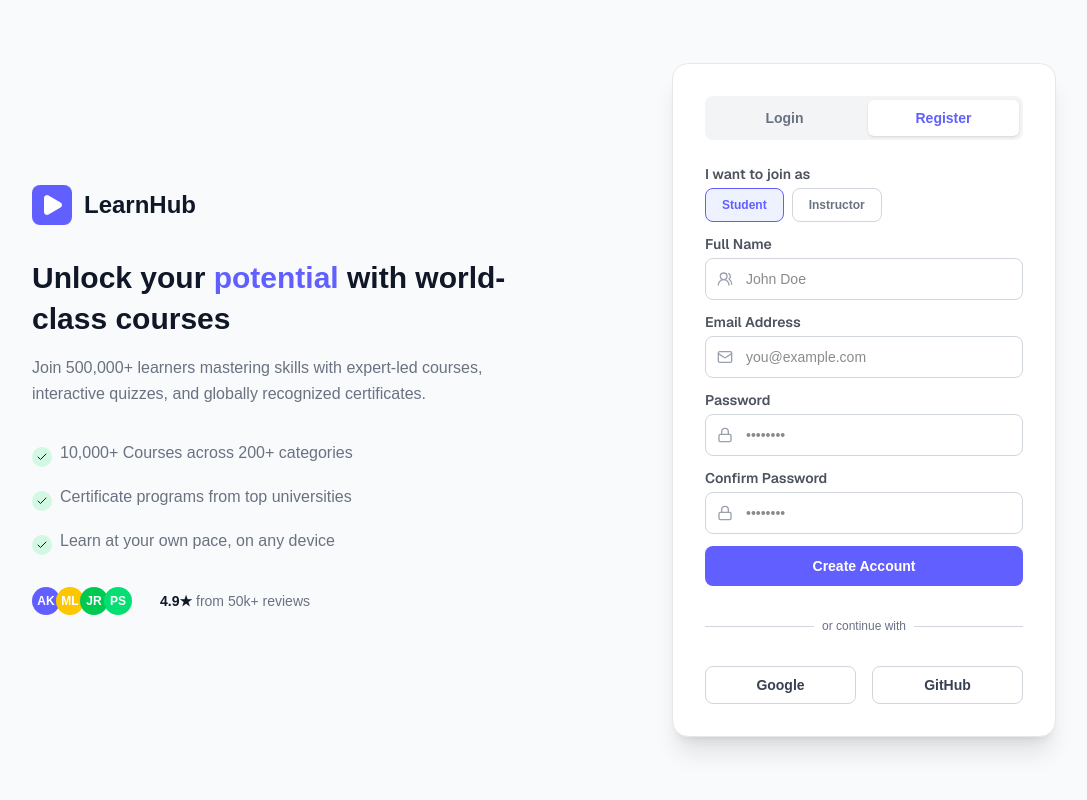
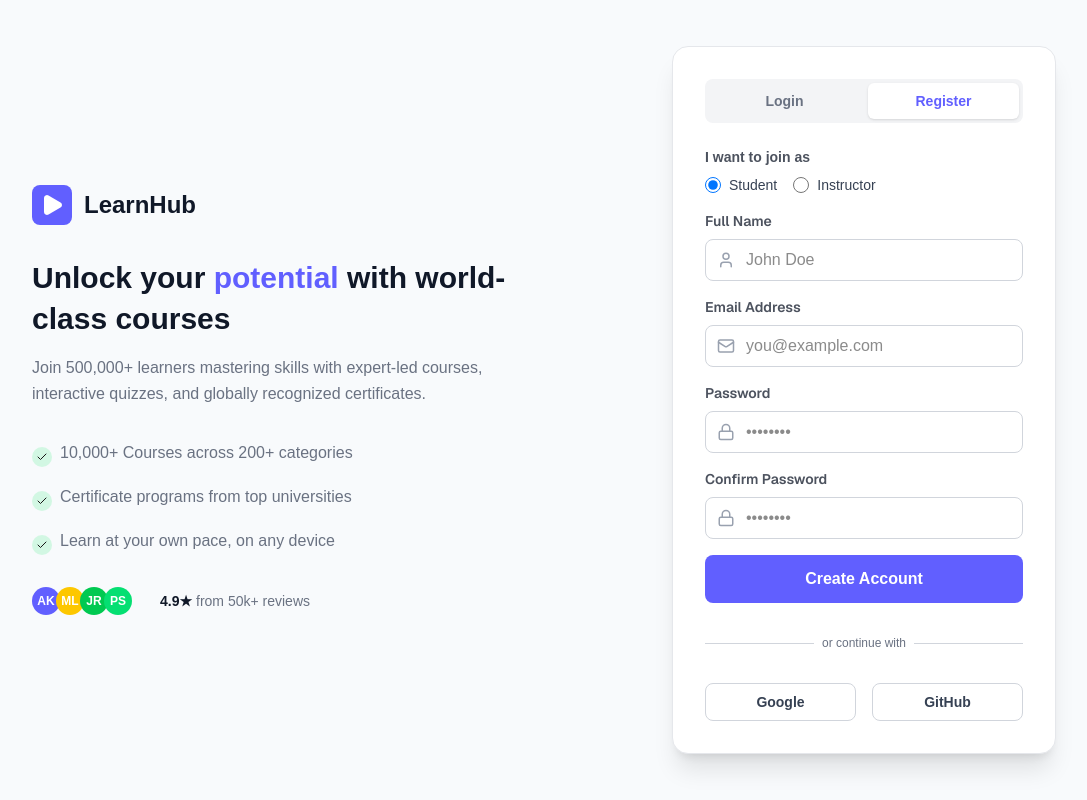
Before and after one commit to SalmaAboArab/LearnHub-Platform-Frontend, a Next.js app: page / in a window 1280 px wide. Both pictures are taken after a click on the button "Register". Shown: the whole page, without its empty margins (96-1183 px from the left). Built offline with nearby package versions, Linux system fonts and the light colour scheme.

Commit message:
Refactor authentication components and add validation schemas for login and registration

```diff
--- a/features/auth/components/auth-card.tsx
+++ b/features/auth/components/auth-card.tsx
@@ -1,9 +1,7 @@
 'use client'
 
 import React from 'react'
-import { Mail, Lock, Eye, EyeOff } from 'lucide-react'
 import { useState } from 'react'
-import { SocialLoginButtons } from './social-login-buttons'
 
 interface AuthCardProps {
   children: React.ReactNode
@@ -72,52 +70,4 @@ export function FormField({
   )
 }
 
-interface LoginFormProps {
-  onSubmit?: (data: { email: string; password: string }) => void
-}
-
-export function LoginForm({ onSubmit }: LoginFormProps) {
-  const [email, setEmail] = useState('')
-  const [password, setPassword] = useState('')
-
-  const handleSubmit = (e: React.FormEvent) => {
-    e.preventDefault()
-    onSubmit?.({ email, password })
-  }
-
-  return (
-    <form onSubmit={handleSubmit} className="space-y-4">
-      <FormField
-        label="Email Address"
-        type="email"
-        placeholder="you@example.com"
-        icon={<Mail size={18} />}
-        value={email}
-        onChange={(e) => setEmail(e.target.value)}
-      />
-      <FormField
-        label="Password"
-        isPassword
-        placeholder="••••••••"
-        icon={<Lock size={18} />}
-        value={password}
-        onChange={(e) => setPassword(e.target.value)}
-        showPasswordToggle
-      />
-
-      <div className="flex justify-end">
-        <a href="#" className="text-sm text-indigo-500 hover:text-indigo-600 font-semibold font-sans">
-          Forgot password?
-        </a>
-      </div>
-
-      <button
-        type="submit"
-        className="w-full bg-indigo-500 hover:bg-indigo-600 text-white text-sm font-semibold py-3 rounded-lg transition-colors"
-      >
-        Sign In
-      </button>
-
-    </form>
-  )
-}
+export type { FormFieldProps }
--- /dev/null
+++ b/features/auth/components/auth-form.tsx
@@ -0,0 +1,94 @@
+'use client'
+
+import React, { useState } from 'react'
+import { Mail, Lock } from 'lucide-react'
+import * as Yup from 'yup'
+import { FormField } from './auth-card'
+import { loginSchema, type LoginFormData } from '../schemas/validation-schema'
+
+interface AuthFormProps {
+  onSubmit?: (data: LoginFormData) => void
+}
+
+export function AuthForm({ onSubmit }: AuthFormProps) {
+  const [formData, setFormData] = useState<LoginFormData>({
+    email: '',
+    password: '',
+  })
+  const [errors, setErrors] = useState<Record<string, string>>({})
+
+  const handleChange = (field: keyof LoginFormData) => (
+    e: React.ChangeEvent<HTMLInputElement>
+  ) => {
+    setFormData((prev) => ({
+      ...prev,
+      [field]: e.target.value,
+    }))
+    // Clear error for this field when user starts typing
+    if (errors[field]) {
+      setErrors((prev) => ({
+        ...prev,
+        [field]: '',
+      }))
+    }
+  }
+
+  const handleSubmit = async (e: React.FormEvent) => {
+    e.preventDefault()
+    try {
+      const validatedData = await loginSchema.validate(formData, { abortEarly: false })
+      setErrors({})
+      onSubmit?.(validatedData)
+    } catch (error) {
+      const newErrors: Record<string, string> = {}
+      if (error instanceof Yup.ValidationError) {
+        error.inner.forEach((err: Yup.ValidationError) => {
+          newErrors[err.path || ''] = err.message
+        })
+      }
+      setErrors(newErrors)
+    }
+  }
+
+  return (
+    <form onSubmit={handleSubmit} className="space-y-4">
+      <div>
+        <FormField
+          label="Email Address"
+          type="email"
+          placeholder="you@example.com"
+          icon={<Mail size={18} />}
+          value={formData.email}
+          onChange={handleChange('email')}
+        />
+        {errors.email && <p className="text-red-500 text-xs mt-1">{errors.email}</p>}
+      </div>
+
+      <div>
+        <FormField
+          label="Password"
+          isPassword
+          placeholder="••••••••"
+          icon={<Lock size={18} />}
+          value={formData.password}
+          onChange={handleChange('password')}
+          showPasswordToggle
+        />
+        {errors.password && <p className="text-red-500 text-xs mt-1">{errors.password}</p>}
+      </div>
+
+      <div className="flex justify-end">
+        <a href="#" className="text-sm text-indigo-500 hover:text-indigo-600 font-semibold font-sans">
+          Forgot password?
+        </a>
+      </div>
+
+      <button
+        type="submit"
+        className="w-full bg-indigo-500 hover:bg-indigo-600 text-white text-sm font-semibold py-3 rounded-lg transition-colors"
+      >
+        Sign In
+      </button>
+    </form>
+  )
+}
--- a/features/auth/components/auth.tsx
+++ b/features/auth/components/auth.tsx
@@ -3,7 +3,7 @@
 import React, { useState } from "react";
 import { AuthCard } from "./auth-card";
 import { AuthTabs } from "./auth-tabs";
-import { LoginForm } from "./auth-card";
+import { AuthForm } from "./auth-form";
 import Register from "./register";
 import { SocialLoginButtons } from "./social-login-buttons";
 
@@ -13,7 +13,7 @@ export function Auth() {
     <AuthCard>
       <AuthTabs currentTab={activeTab} onTabChange={setActiveTab}>
         {activeTab === "login" ? (
-          <LoginForm onSubmit={(data) => console.log("Login data:", data)} />
+          <AuthForm onSubmit={(data) => console.log("Login data:", data)} />
         ) : (
           <Register />
         )}
--- a/features/auth/components/register.tsx
+++ b/features/auth/components/register.tsx
@@ -1,101 +1,141 @@
-import { FormProvider } from "@/shared/forms/form-provider";
-import { Button } from "@/shared/ui/button";
-import { RHFInput } from "@/shared/forms/rhf-input";
-import { yupResolver } from "@hookform/resolvers/yup";
-import React from "react";
-import { useForm } from "react-hook-form";
-import * as Yup from "yup";
-import { Lock, MailIcon, UsersRound } from "lucide-react";
-import { RHFRadioButtonGroup } from "@/shared/forms/rhf-radio-button-group";
+'use client'
+
+import React, { useState } from 'react'
+import { Mail, Lock, User } from 'lucide-react'
+import * as Yup from 'yup'
+import { FormField } from './auth-card'
+import { registerSchema, type RegisterFormData } from '../schemas/validation-schema'
 
 export default function Register() {
-  const Schema = Yup.object().shape({
-    username: Yup.string()
-      .required("Full Name is required")
-      .min(3, "Full Name must be at least 3 characters"),
-    email: Yup.string()
-      .required("Email is required")
-      .email("Email must be a valid email address"),
-    password: Yup.string()
-      .required("Password is required")
-      .min(6, "Password must be at least 6 characters"),
-    confirmPassword: Yup.string()
-      .oneOf([Yup.ref("password")], "Passwords must match")
-      .required("Confirm Password is required"),
-    role: Yup.string().required("Please select a role").default("student"),
-  });
+  const [formData, setFormData] = useState<RegisterFormData>({
+    fullName: '',
+    email: '',
+    password: '',
+    confirmPassword: '',
+    role: 'student',
+  })
+  const [errors, setErrors] = useState<Record<string, string>>({})
 
-  const defaultValues = {
-    username: "",
-    email: "",
-    password: "",
-    confirmPassword: "",
-    role: "student",
-  };
+  const handleChange = (field: keyof RegisterFormData) => (
+    e: React.ChangeEvent<HTMLInputElement | HTMLSelectElement>
+  ) => {
+    setFormData((prev) => ({
+      ...prev,
+      [field]: e.target.value,
+    }))
+    // Clear error for this field when user starts typing
+    if (errors[field]) {
+      setErrors((prev) => ({
+        ...prev,
+        [field]: '',
+      }))
+    }
+  }
 
-  const methods = useForm({
-    resolver: yupResolver(Schema),
-    defaultValues,
-  });
-
-  const {
-    handleSubmit,
-    formState: { isSubmitting },
-  } = methods;
-
-  const onSubmit = handleSubmit(async (data) => {
-    console.log("data: ", data);
-  });
+  const handleSubmit = async (e: React.FormEvent) => {
+    e.preventDefault()
+    try {
+      const validatedData = await registerSchema.validate(formData, { abortEarly: false })
+      setErrors({})
+      console.log('Register data:', validatedData)
+    } catch (error) {
+      const newErrors: Record<string, string> = {}
+      if (error instanceof Yup.ValidationError) {
+        error.inner.forEach((err: Yup.ValidationError) => {
+          newErrors[err.path || ''] = err.message
+        })
+      }
+      setErrors(newErrors)
+    }
+  }
 
   return (
-    <FormProvider methods={methods} onSubmit={onSubmit} className="">
-      <RHFRadioButtonGroup
+    <form onSubmit={handleSubmit} className="space-y-4">
+      <div>
+        <label className="block text-sm font-semibold text-gray-900/75">I want to join as</label>
+        <div className="flex gap-4 mt-2">
+          <label className="flex items-center gap-2 cursor-pointer">
+            <input
+              type="radio"
               name="role"
-        label="I want to join as"
-        options={[
-          { label: "Student", value: "student" },
-          { label: "Instructor", value: "instructor" },
-        ]}
+              value="student"
+              checked={formData.role === 'student'}
+              onChange={handleChange('role')}
+              className="w-4 h-4 text-indigo-500"
             />
+            <span className="text-sm text-gray-700">Student</span>
+          </label>
+          <label className="flex items-center gap-2 cursor-pointer">
+            <input
+              type="radio"
+              name="role"
+              value="instructor"
+              checked={formData.role === 'instructor'}
+              onChange={handleChange('role')}
+              className="w-4 h-4 text-indigo-500"
+            />
+            <span className="text-sm text-gray-700">Instructor</span>
+          </label>
+        </div>
+        {errors.role && <p className="text-red-500 text-xs mt-1">{errors.role}</p>}
+      </div>
 
-      <RHFInput
-        name="username"
+      <div>
+        <FormField
           label="Full Name"
+          type="text"
           placeholder="John Doe"
-        className="placeholder:text-sm"
-        icon={<UsersRound className="w-4 h-4" />}
+          icon={<User size={18} />}
+          value={formData.fullName}
+          onChange={handleChange('fullName')}
         />
-      <RHFInput
-        name="email"
+        {errors.fullName && <p className="text-red-500 text-xs mt-1">{errors.fullName}</p>}
+      </div>
+
+      <div>
+        <FormField
           label="Email Address"
           type="email"
           placeholder="you@example.com"
-        className="placeholder:text-sm"
-        icon={<MailIcon className="w-4 h-4" />}
+          icon={<Mail size={18} />}
+          value={formData.email}
+          onChange={handleChange('email')}
         />
-      <RHFInput
-        name="password"
+        {errors.email && <p className="text-red-500 text-xs mt-1">{errors.email}</p>}
+      </div>
+
+      <div>
+        <FormField
           label="Password"
-        type="password"
+          isPassword
           placeholder="••••••••"
-        className="placeholder:text-sm"
-        icon={<Lock className="w-4 h-4" />}
+          icon={<Lock size={18} />}
+          value={formData.password}
+          onChange={handleChange('password')}
+          showPasswordToggle
         />
-      <RHFInput
-        name="confirmPassword"
+        {errors.password && <p className="text-red-500 text-xs mt-1">{errors.password}</p>}
+      </div>
+
+      <div>
+        <FormField
           label="Confirm Password"
-        type="password"
+          isPassword
           placeholder="••••••••"
-        className="placeholder:text-sm"
-        icon={<Lock className="w-4 h-4" />}
+          icon={<Lock size={18} />}
+          value={formData.confirmPassword}
+          onChange={handleChange('confirmPassword')}
+          showPasswordToggle
         />
-      <Button
+        {errors.confirmPassword && <p className="text-red-500 text-xs mt-1">{errors.confirmPassword}</p>}
+      </div>
+
+      <button
         type="submit"
-        disabled={isSubmitting}
-        className="w-full font-semibold"
+        className="w-full bg-indigo-500 hover:bg-indigo-600 text-white font-semibold py-3 rounded-lg transition-colors"
       >
-        {isSubmitting ? "Creating..." : "Create Account"}
-      </Button>
-    </FormProvider>
-  );
+        Create Account
+      </button>
+    </form>
+  )
 }
--- /dev/null
+++ b/features/auth/schemas/validation-schema.ts
@@ -0,0 +1,34 @@
+import * as Yup from 'yup'
+
+// Login Schema
+export const loginSchema = Yup.object().shape({
+  email: Yup.string()
+    .required('Email is required')
+    .email('Email must be a valid email address'),
+  password: Yup.string()
+    .required('Password is required')
+    .min(6, 'Password must be at least 6 characters'),
+})
+
+export type LoginFormData = Yup.InferType<typeof loginSchema>
+
+// Register Schema
+export const registerSchema = Yup.object().shape({
+  fullName: Yup.string()
+    .required('Full Name is required')
+    .min(3, 'Full Name must be at least 3 characters'),
+  email: Yup.string()
+    .required('Email is required')
+    .email('Email must be a valid email address'),
+  password: Yup.string()
+    .required('Password is required')
+    .min(6, 'Password must be at least 6 characters'),
+  confirmPassword: Yup.string()
+    .oneOf([Yup.ref('password')], 'Passwords must match')
+    .required('Confirm Password is required'),
+  role: Yup.string()
+    .required('Please select a role')
+    .default('student'),
+})
+
+export type RegisterFormData = Yup.InferType<typeof registerSchema>
```
Lines whose indentation alone changed are shown as unchanged.
